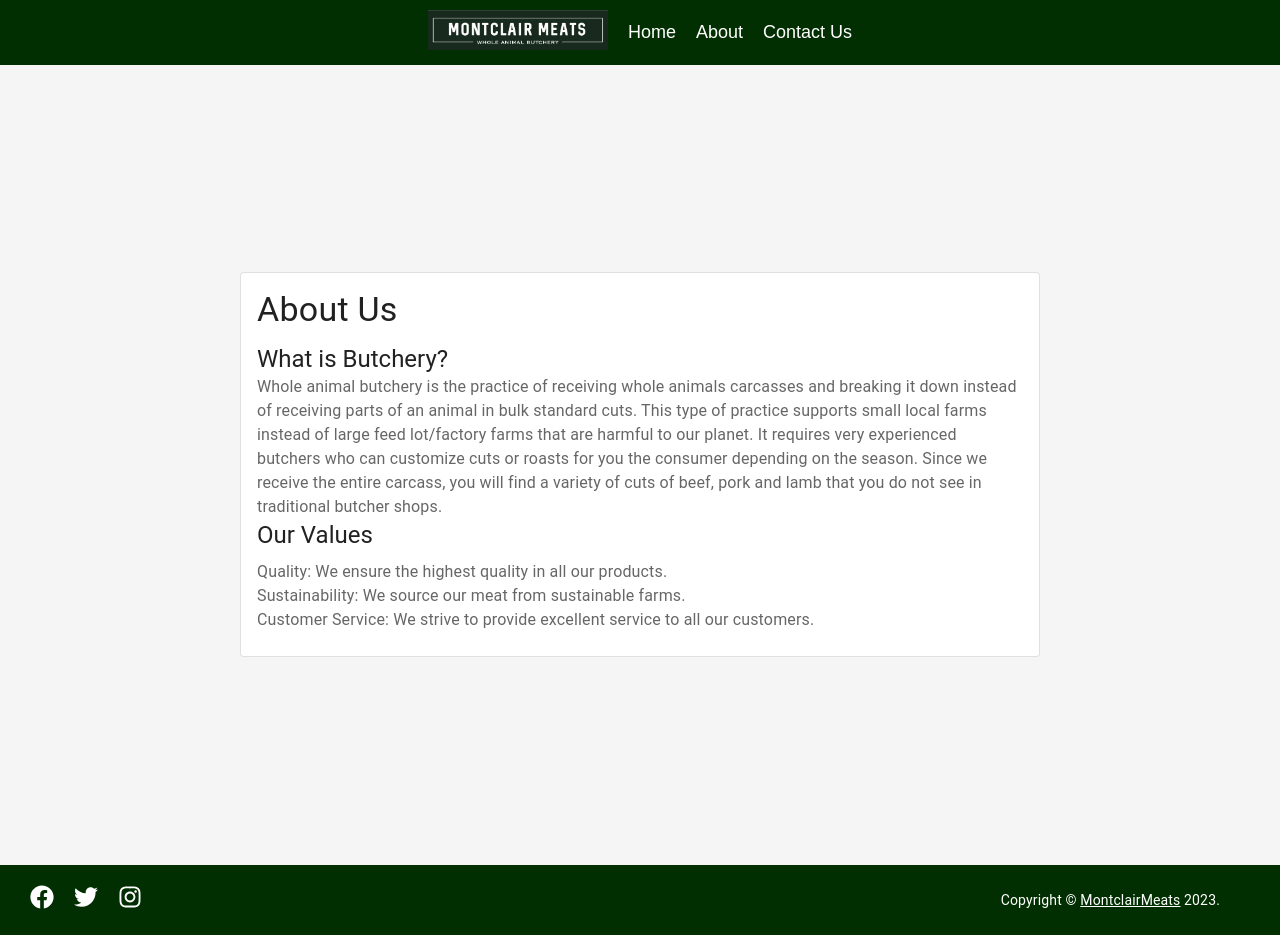
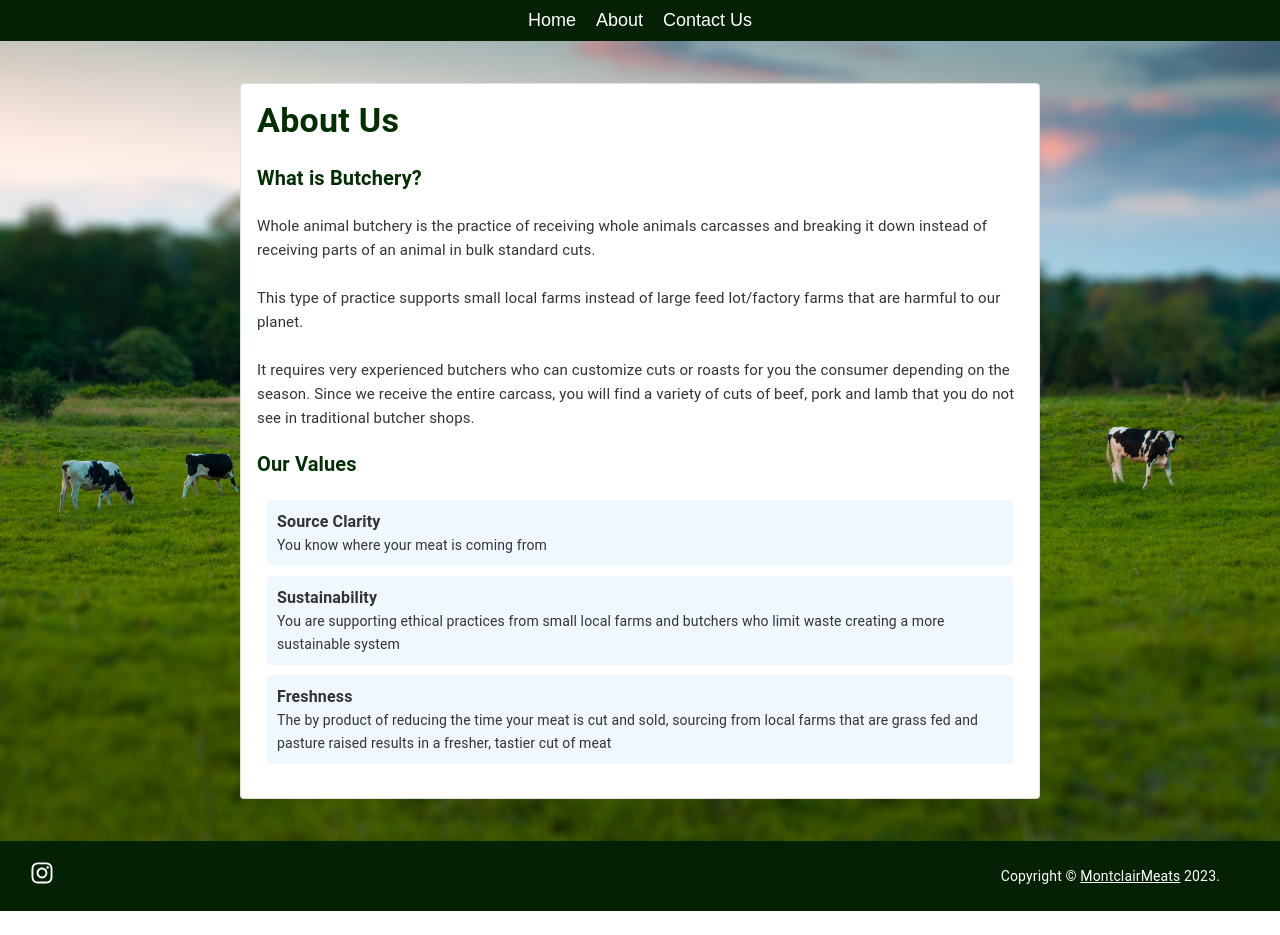
Before and after one commit to tietcheu91/MontclairMeats, a React (Create React App) app: page /about in a window 1280 px wide. After the commit the page ends 911 px from the top, so only its background shows below. Built offline with nearby package versions, Linux system fonts and the light colour scheme.

Commit message:
adjusted changes per steven recommendations

```diff
--- a/package.json
+++ b/package.json
@@ -16,6 +16,7 @@
     "@testing-library/user-event": "^13.5.0",
     "axios": "^1.5.1",
     "dotenv": "^16.3.1",
+    "emailjs-com": "^3.2.0",
     "i18next-browser-languagedetector": "^7.1.0",
     "i18next-icu": "^2.3.0",
     "react": "^18.2.0",
--- a/src/App.css
+++ b/src/App.css
@@ -1,5 +1,5 @@
 nav {
-  background-color: #012f01;
+  background-color: #042104;
   overflow: hidden;
   display: flex;
   justify-content: center;
@@ -128,7 +128,7 @@ button {
 
 body {
   margin: 0;
-  font-family: 'Poppins', sans-serif;
+  font-family: 'sequel', sans-serif;
   /* background-color:lightslategray; */
 }
 
@@ -397,4 +397,10 @@ button:disabled {
     width: 80vw;
     min-width: initial;
   }
+  a {
+    color: white;
+    text-decoration: none;
+    font-size: 17px;
+    margin: 0 5px;
+  }
 }
--- a/src/components/about/About.js
+++ b/src/components/about/About.js
@@ -1,96 +1,155 @@
-import * as React from 'react';
-import CardActions from '@mui/material/CardActions';
-import Button from '@mui/material/Button';
-import { Card, CardContent, Typography, Box } from '@mui/material';
-import './About.css';
+import * as React from "react";
+import CardActions from "@mui/material/CardActions";
+import Button from "@mui/material/Button";
+import { Card, CardContent, Typography, Box } from "@mui/material";
+import backgroundImage from "../../images/Beautiful-Cow-2560x1600.jpeg";
+import "./About.css";
 
 const About = () => {
-//   return (
-//     <div>
-//       <div>
-//         <h1>About Us</h1>
-//         <h2>What is Butchery?</h2>
-//         <p>
-//           Whole animal butchery is the practice of receiving whole animals
-//           carcasses and breaking it down instead of receiving parts of an animal
-//           in bulk standard cuts. This type of practice supports small local
-//           farms instead of large feed lot/factory farms that are harmful to our
-//           planet. It requires very experienced butchers who can customize cuts
-//           or roasts for you the consumer depending on the season. Since we
-//           receive the entire carcass, you will find a variety of cuts of beef,
-//           pork and lamb that you do not see in traditional butcher shops.{" "}
-//         </p>
-//         <h2>Our Values</h2>
-//         <div className="cardMain-about">
-//           <Card sx={{ width: '18rem' }}>
-//             <CardContent >
-//               <Typography gutterBottom variant="h5" component="div">
-//               Source Clarity
-//               </Typography>
-//               <Typography variant="body2" color="text.secondary">
-//               you know where your meat is coming from
-//               </Typography>
-//             </CardContent>
-//             <CardActions>
-//               <Button size="small">Share</Button>
-//               <Button size="small">Learn More</Button>
-//             </CardActions>
-//           </Card>
-//           <Card sx={{ width: '18rem' }}>
-//             <CardContent>
-//               <Typography gutterBottom variant="h5" component="div">
-//               Sustainability
-//               </Typography>
-//               <Typography variant="body2" color="text.secondary">
-//               you are supporting ethical practices from small local farms and butchers who limit waste creating a more sustainable system
-//               </Typography>
-//             </CardContent>
-//             <CardActions>
-//               <Button size="small">Share</Button>
-//               <Button size="small">Learn More</Button>
-//             </CardActions>
-//           </Card>
-//           <Card sx={{ width: '18rem' }}>
-//             <CardContent>
-//               <Typography gutterBottom variant="h5" component="div">
-//               Freshness
-//               </Typography>
-//               the by product of reducing the time your meat is cut and sold, sourcing 	from local farms that are grass fed and pasture raised results in a fresher, tastier cut of meat
-//               <Typography variant="body2" color="text.secondary">
-//               </Typography>
-//             </CardContent>
-//             <CardActions>
-//               <Button size="small">Share</Button>
-//               <Button size="small">Learn More</Button>
-//             </CardActions>
-//           </Card>
-//         </div>
-
-//       </div>
-//     </div>
-//   );
-// };
   return (
-    <Box sx={{ display: 'flex', justifyContent: 'center', alignItems: 'center', minHeight: '100vh', backgroundColor: '#f5f5f5' }}>
+    <Box
+      sx={{
+        display: "flex",
+        justifyContent: "center",
+        alignItems: "center",
+        minHeight: "100vh",
+        backgroundImage: `url(${backgroundImage})`,
+        backgroundPosition: "center",
+        backgroundSize: "cover",
+        backgroundRepeat: "no-repeat",
+      }}
+    >
       <Card variant="outlined" sx={{ minWidth: 275, maxWidth: 800, margin: 3 }}>
         <CardContent>
-                <Typography variant="h4" component="div" gutterBottom>
+          <Typography
+            variant="h4"
+            component="div"
+            gutterBottom
+            style={{
+              color: "#012f01",
+              fontWeight: "bold",
+              marginBottom: "20px",
+            }}
+          >
             About Us
           </Typography>
-                <Typography variant="h5" component="div">
+          <Typography
+            variant="h6"
+            component="div"
+            gutterBottom
+            style={{
+              color: "#012f01",
+              fontWeight: "bold",
+              marginBottom: "20px",
+            }}
+          >
             What is Butchery?
           </Typography>
-                <Typography variant="body1" color="text.secondary">
-                    Whole animal butchery is the practice of receiving whole animals carcasses and breaking it down instead of receiving parts of an animal in bulk standard cuts. This type of practice supports small local farms instead of large feed lot/factory farms that are harmful to our planet. It requires very experienced butchers who can customize cuts or roasts for you the consumer depending on the season. Since we receive the entire carcass, you will find a variety of cuts of beef, pork and lamb that you do not see in traditional butcher shops.
+          <Typography
+            variant="body1"
+            color="text.secondary"
+            style={{ fontSize: "15px", lineHeight: "1.6", color: "#333" }}
+          >
+            <bold>Whole animal butchery</bold> is the practice of receiving
+            whole animals carcasses and breaking it down instead of receiving
+            parts of an animal in bulk standard cuts.
+            <br />
+            <br />
+            This type of practice supports small local farms instead of large
+            feed lot/factory farms that are harmful to our planet.
+            <br />
+            <br />
+            It requires very experienced butchers who can customize cuts or
+            roasts for you the consumer depending on the season. Since we
+            receive the entire carcass, you will find a variety of cuts of beef,
+            pork and lamb that you do not see in traditional butcher shops.
           </Typography>
-                <Typography variant="h5" component="div" gutterBottom>
+          <br />
+          <Typography
+            variant="h6"
+            component="div"
+            gutterBottom
+            style={{
+              color: "#012f01",
+              fontWeight: "bold",
+              marginBottom: "20px",
+            }}
+          >
             Our Values
           </Typography>
-                <Typography variant="body1" color="text.secondary">
-                    Quality: We ensure the highest quality in all our products.<br />
-                    Sustainability: We source our meat from sustainable farms.<br />
-                    Customer Service: We strive to provide excellent service to all our customers.
+
+          <Box
+            sx={{
+              padding: "10px",
+              margin: "10px",
+              backgroundColor: "aliceblue",
+              borderRadius: "5px",
+            }}
+          >
+            <Typography
+              variant="body1"
+              color="text.secondary"
+              style={{
+                fontSize: "14px",
+                lineHeight: "1.6",
+                color: "#333",
+              }}
+            >
+              <Typography variant="body1" style={{ fontWeight: "bold" }}>
+                Source Clarity
               </Typography>
+              You know where your meat is coming from
+            </Typography>
+          </Box>
+          <Box
+            sx={{
+              padding: "10px",
+              margin: "10px",
+              backgroundColor: "aliceblue",
+              borderRadius: "5px",
+            }}
+          >
+            <Typography
+              variant="body1"
+              color="text.secondary"
+              style={{
+                fontSize: "14px",
+                lineHeight: "1.6",
+                color: "#333",
+              }}
+            >
+              <Typography variant="body1" style={{ fontWeight: "bold" }}>
+                Sustainability
+              </Typography>
+              You are supporting ethical practices from small local farms and
+              butchers who limit waste creating a more sustainable system
+            </Typography>
+          </Box>
+          <Box
+            sx={{
+              padding: "10px",
+              margin: "10px",
+              backgroundColor: "aliceblue",
+              borderRadius: "5px",
+            }}
+          >
+            <Typography
+              variant="body1"
+              color="text.secondary"
+              style={{
+                fontSize: "14px",
+                lineHeight: "1.6",
+                color: "#333",
+              }}
+            >
+              <Typography variant="body1" style={{ fontWeight: "bold" }}>
+                Freshness
+              </Typography>
+              The by product of reducing the time your meat is cut and sold,
+              sourcing from local farms that are grass fed and pasture raised
+              results in a fresher, tastier cut of meat
+            </Typography>
+          </Box>
         </CardContent>
       </Card>
     </Box>
--- a/src/components/contactus/Contact.css
+++ b/src/components/contactus/Contact.css
@@ -36,6 +36,10 @@
     align-items: center;
     margin-top: 50px;
     max-width: 500px;
+  }
+
+  .contact_text{
+    color: green;
   }
 
   /* label {
--- a/src/components/footer/Footer.css
+++ b/src/components/footer/Footer.css
@@ -6,7 +6,7 @@
     display: flex;
     justify-content: space-between;
     align-items: center;
-    background-color: #012f01;
+    background-color: #042104;
     color: #fff;
     padding: 20px;
   }
--- a/src/components/footer/Footer.js
+++ b/src/components/footer/Footer.js
@@ -12,9 +12,9 @@ export default function Footer() {
   return (
     <footer className="footer-container">
       <div className="footer-social">
-        <a href="https://www.facebook.com/" target="_blank" rel="noopener noreferrer"><FaFacebook /></a>
-        <a href="https://twitter.com/" target="_blank" rel="noopener noreferrer"><FaTwitter /></a>
-        <a href="https://www.instagram.com/" target="_blank" rel="noopener noreferrer"><FaInstagram /></a>
+        {/* <a href="https://www.facebook.com/" target="_blank" rel="noopener noreferrer"><FaFacebook /></a>
+        <a href="https://twitter.com/" target="_blank" rel="noopener noreferrer"><FaTwitter /></a> */}
+        <a href="https://www.instagram.com/montclair_meats/" target="_blank" rel="noopener noreferrer"><FaInstagram /></a>
       </div>
       <div className="footer-text">
         <Typography variant="body2" color="white" align="center">
--- a/src/components/home/Home.js
+++ b/src/components/home/Home.js
@@ -6,6 +6,8 @@ import { I18nextProvider } from "react-i18next";
 import i18n from "i18next";
 import LanguageDetector from "i18next-browser-languagedetector";
 import ICU from "i18next-icu";
+import logo from '../../images/logoMM.jpg';
+import backgroundImage from "../../images/Farm.jpg";
 import "./Home.css";
 
 function Home() {
@@ -20,9 +22,9 @@ function Home() {
   };
 
   const images = [
-    { src: require("../../images/Fresh-Meat.jpg"), alt: "resh-Meat" },
+    // { src: require("../../images/Fresh-Meat.jpg"), alt: "resh-Meat" },
     { src: require("../../images/homemeat.jpg"), alt: "homemeat" },
-    { src: require("../../images/meat.jpg"), alt: "meat" },
+    // { src: require("../../images/meat.jpg"), alt: "meat" },
     // { src: require('../../images/logo.jpg'), alt: 'Shirt' },
   ];
 
@@ -30,8 +32,7 @@ function Home() {
     <div>
       <div className="home-container">
         {/* <h1 className="home-heading">Montclair Meats</h1> */}
-        <p className="home-heading">MONTCLAIR MEATS</p>
-        <span className="home-text_heading"> Whole Animal Butchery </span>
+        <img src={logo} className="logo_style" alt="Logo" />
         <div className="home-slider">
           <Slider {...settings}>
             {images.map((image, index) => (
@@ -44,12 +45,11 @@ function Home() {
         <br></br>
         <br></br>
         <p className="home-text">Store Hours:
-        <br></br>Shop: 9AM - 8PM every day</p>
+        <br></br>Shop: 10AM - 6PM Tues-Sat</p>
         <p className="home-text">Location:
         <br></br>151 Valley Road
         <br></br>Montclair, NJ  07042</p>
         <p className="home-text">Contact:
-        <br></br>Phone: (555) 555-5555
         <br></br>Email: info@montclairmeats.com</p>
       </div>
     </div>
--- a/src/components/navbar/Navbar.css
+++ b/src/components/navbar/Navbar.css
@@ -12,11 +12,3 @@
     align-items: center;
     width: 100%;
   }
-/* .navbar-container{
-  width: 33%;
-} */
-.logo_style{
-  width: 180px;
-}
-
-/* className="navbar-logo" */
--- a/src/components/navbar/Navbar.js
+++ b/src/components/navbar/Navbar.js
@@ -16,11 +16,11 @@ function Navbar() {
         </NavLink>
       </div> */}
       <ul className="navbar-links">
-      <li >
+      {/* <li >
       <NavLink to="/" className="navbar-logo-link">
           <img src={logo} className="logo_style" alt="Logo" />
         </NavLink>
-        </li>
+        </li> */}
         <li>
           <NavLink exact to="/" className="navbar-link" activeClassName="active" exact>
             Home
```
Also changed, not shown: src/components/contactus/Contact.js (+20 -0 lines), src/components/home/Home.css (+14 -1 lines), src/images/Beautiful-Cow-2560x1600.jpeg (added), src/images/Farm.jpg (added). Lines whose indentation alone changed are shown as unchanged.
